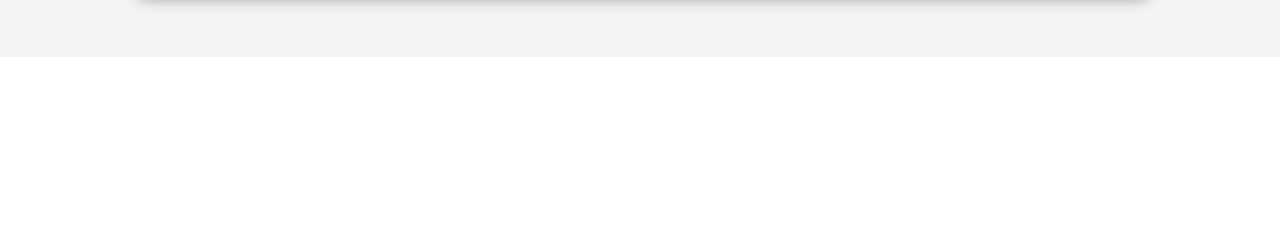
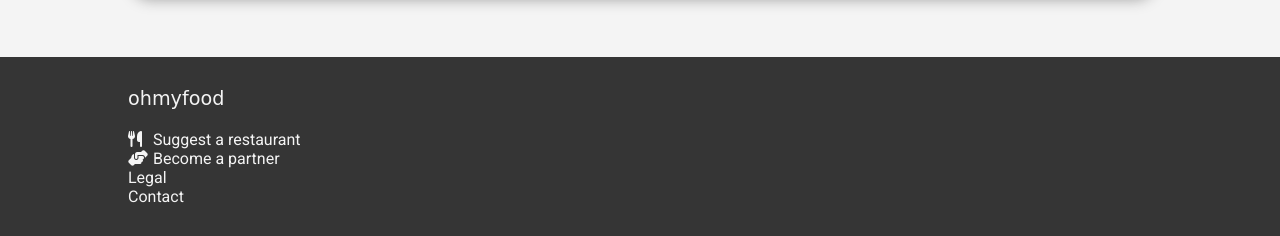
Before and after one commit to virginiaplovi/ohmyfood, a website: page index.html in a window 1280 px wide. Shown: the part 1693-1929 px from the top of the page. Before the commit the page ends 1750 px from the top, so only its background shows below. Drawn offline with Linux system fonts and the light colour scheme; a web font is replaced by a local one.

Commit message:
Footer added

```diff
--- a/index.html
+++ b/index.html
@@ -27,7 +27,7 @@
                     title="ohmyfood - Home"></a></div>
     </header>
     <!-- INTRO -->
-    <section>
+    <main>
         <div class="location">
             <i class="fas fa-map-marker-alt location__icon"></i>
             <div class="location__text">Paris, Belleville</div>
@@ -36,24 +36,21 @@
         <div class="explore">
             <div class="explore__title">Book the menu you like</div>
             <div class="explore__txt">Discover top-of-the-art restaurants we picked for you</div>
-            <div class="explore__btn" ><a class="anchor" href="#anchor">Explore our restaurants</a></div>
+            <div class="explore__btn"><a class="anchor" href="#anchor">Explore our restaurants</a></div>
         </div>
-    </section>
-    <!-- INSTRUCTION -->
-    <section>
+        <!-- INSTRUCTION -->
         <ol class="instruction-list" data-header="How it works">
             <li><i class="fas fa-mobile-alt instruction-list__icon"></i>Chose a restaurant</li>
             <li><i class="fas fa-list-ul instruction-list__icon"></i>Create your menu</li>
             <li><i class="fas fa-store instruction-list__icon"></i>Go enjoy it at the restaurant</li>
 
         </ol>
-    </section>
 
-    <section>
         <div class="restaurants">
             <div class="restaurants__header" id="anchor">Restaurants</div>
             <a class="restaurants__btn" href="#">
-                <img src="./images/restaurants/jay-wennington-N_Y88TWmGwA-unsplash.jpg">
+                <img src="./images/restaurants/jay-wennington-N_Y88TWmGwA-unsplash.jpg"
+                    alt="Full Palette Restaurant picture">
                 <div class="new">New</div>
                 <div class="caption">
                     <div class="caption__text">
@@ -66,7 +63,7 @@
             </a>
 
             <a class="restaurants__btn" href="#">
-                <img src="./images/restaurants/stil-u2Lp8tXIcjw-unsplash.jpg">
+                <img src="./images/restaurants/stil-u2Lp8tXIcjw-unsplash.jpg" alt="Enchanted Plate Restaurant picture">
                 <div class="new">New</div>
                 <div class="caption">
                     <div class="caption__text">
@@ -79,7 +76,7 @@
             </a>
 
             <a class="restaurants__btn" href="#">
-                <img src="./images/restaurants/toa-heftiba-DQKerTsQwi0-unsplash.jpg">
+                <img src="./images/restaurants/toa-heftiba-DQKerTsQwi0-unsplash.jpg" alt="Bastille Restaurant picture">
                 <div class="caption">
                     <div class="caption__text">
                         <p>Bastille</p>
@@ -103,10 +100,19 @@
             </a>
 
         </div>
-    </section>
+    </main>
 
     <footer>
+        <div class="footer-container">
+            <div class="footer-container__logo">ohmyfood</div>
+            <a class="footer-container__link" href="#"><i class="fas fa-utensils footer-container__icon"></i>Suggest a
+                restaurant</a>
+            <a class="footer-container__link" href="#"><i class="fas fa-hands-helping footer-container__icon"></i>Become
+                a partner</a>
+            <a class="footer-container__link" href="#">Legal</a>
+            <a class="footer-container__link" href="#">Contact</a>
 
+        </div>
     </footer>
 </body>
 
--- a/sass/main.scss
+++ b/sass/main.scss
@@ -232,7 +232,6 @@ $white: #ffffff;
                         &:hover {
                         transform: scale(1.15);
                         background: -webkit-linear-gradient(198deg, $color-primary 5%, $color-secondary 49%);
-                        background-clip: text;
                         -webkit-background-clip: text;
                         -webkit-text-fill-color: transparent;
                  }
@@ -244,3 +243,26 @@ $white: #ffffff;
     }
 
 }
+
+.footer-container {
+    display: flex;
+    flex-direction: column;
+    background-color: darken($color-background , 75%);
+    padding: 30px 10%;
+
+    &__logo {
+        font-family: 'Shrikhand', cursive;
+        color: $color-background;
+        font-size: 120%;
+        padding-bottom: 20px;
+    }
+
+    &__link {
+        @include link ($color-background);
+    }
+
+    &__icon {
+        padding-right: 10px;
+        width: 15px;
+    }
+}
```
Also changed, not shown: public/style.css, 1 other file.
